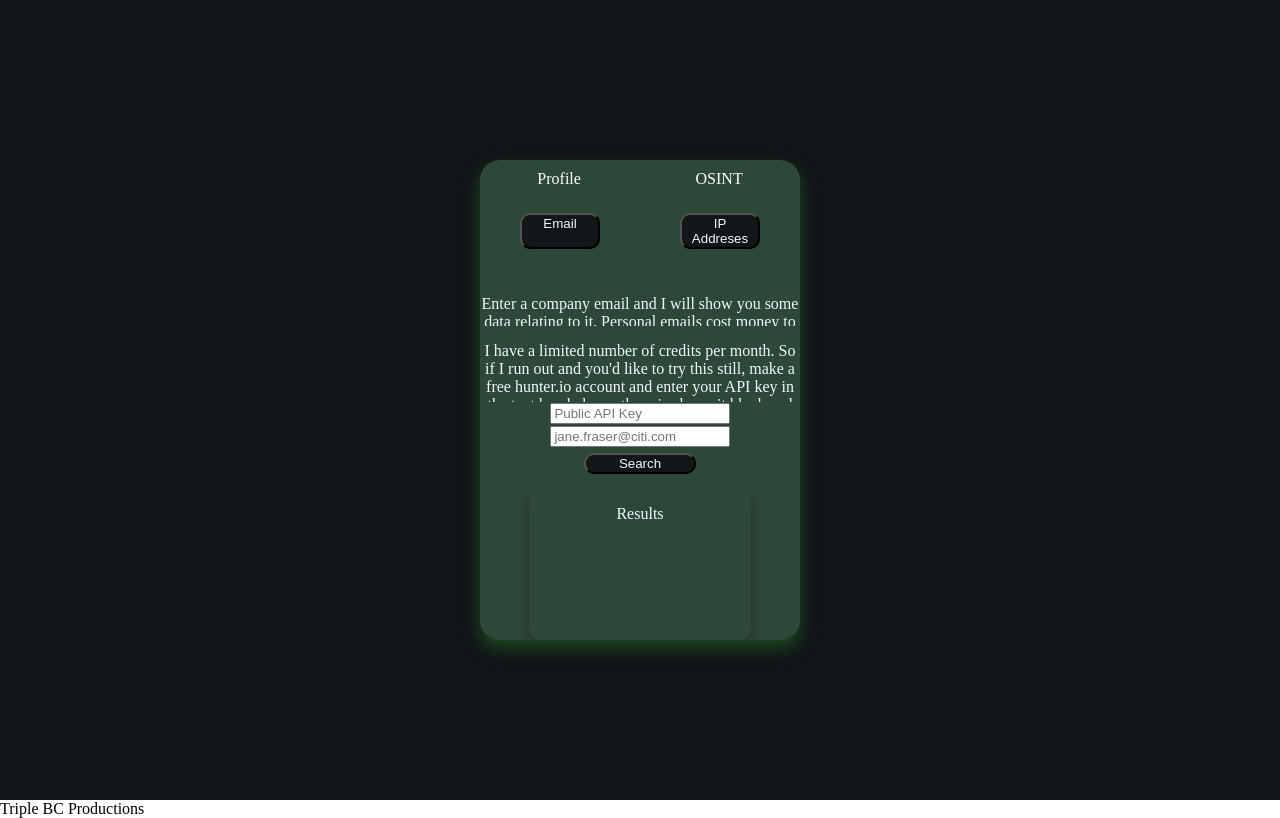
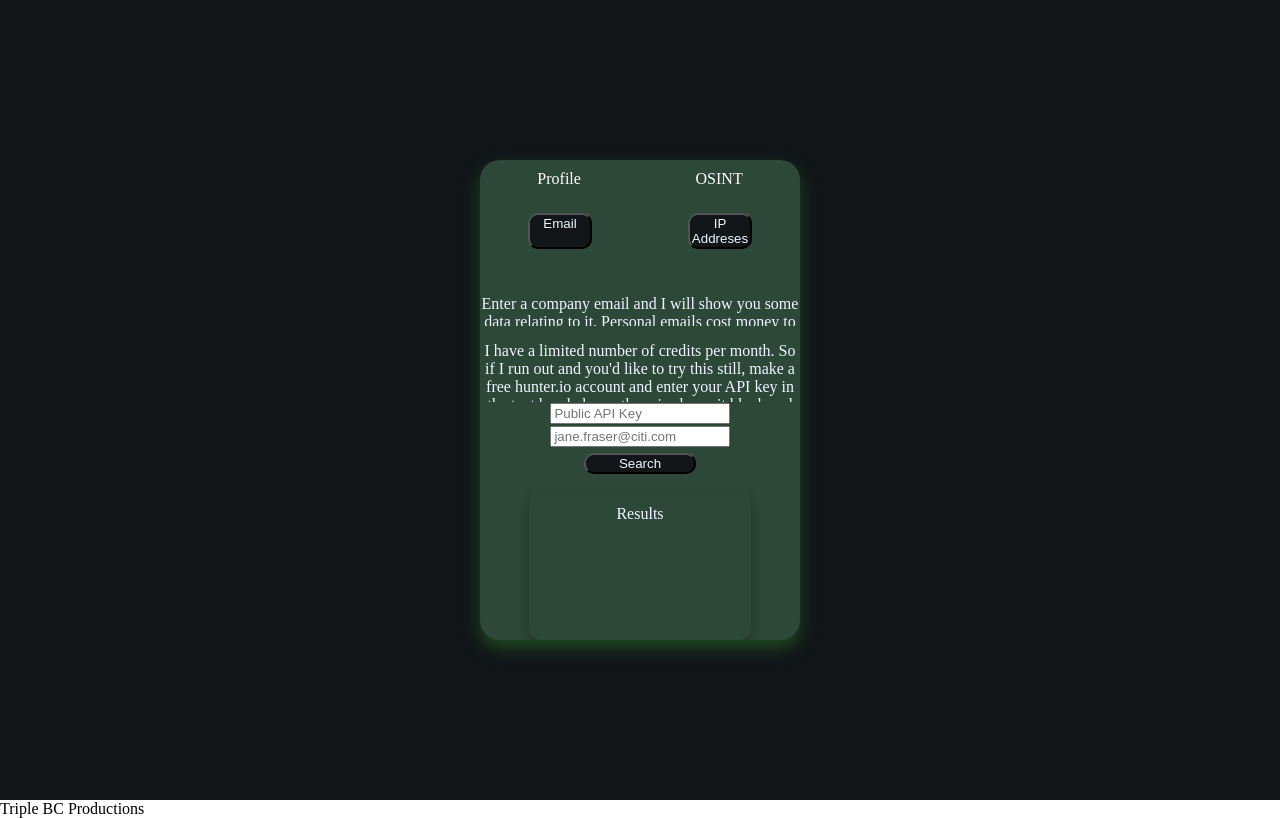
Before and after one commit to chrono208/chrono208.github.io, a plain HTML site: page docs/osint.html in a window 1280 px wide. Drawn offline with Linux system fonts and the light colour scheme.

Commit message:
Add files via upload

```diff
--- a/docs/css/osint_css.css
+++ b/docs/css/osint_css.css
@@ -48,7 +48,7 @@ body {
     display: flex;
     flex-direction: row;
     justify-content: center;
-    width: 250px;
+    width: 40%;
 }
 
 .description {
```
